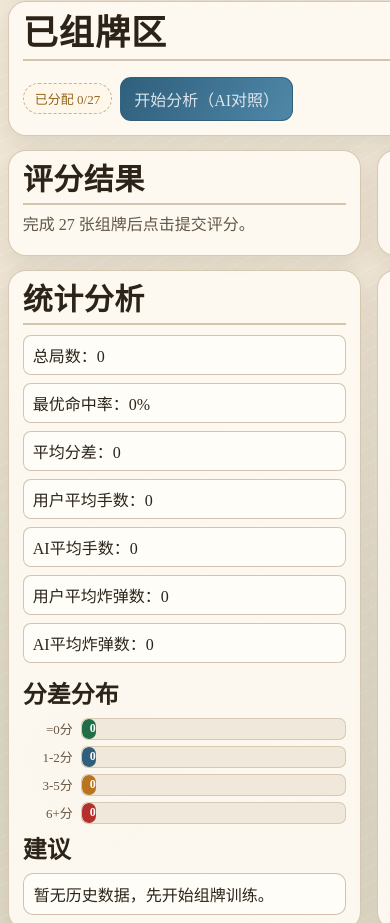
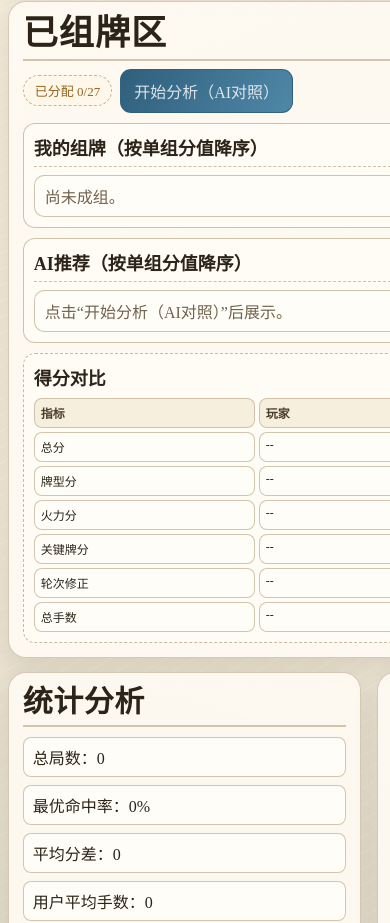
Before and after one commit to ptao73/GDan, a React (Vite) app: page / in a window 390 px wide. Shown: the part 1138-2061 px from the top of the page. Built offline with nearby package versions, Linux system fonts and the light colour scheme.

Commit message:
feat: compare user vs AI groups side-by-side with sorted combo scores

```diff
--- a/src/App.css
+++ b/src/App.css
@@ -592,6 +592,32 @@ button.ghost:hover {
   color: #95641d;
 }
 
+.combo-compare {
+  display: grid;
+  gap: 10px;
+  margin-top: 10px;
+}
+
+.combo-compare-grid {
+  display: grid;
+  grid-template-columns: repeat(2, minmax(0, 1fr));
+  gap: 10px;
+}
+
+.combo-column {
+  border: 1px solid rgba(194, 175, 146, 0.76);
+  border-radius: 12px;
+  background: rgba(255, 253, 248, 0.72);
+  padding: 10px;
+}
+
+.combo-column h3 {
+  margin: 0;
+  padding-bottom: 6px;
+  border-bottom: 1px dashed rgba(194, 175, 146, 0.78);
+  font-size: 22px;
+}
+
 .combo-list,
 .history-list,
 .suggest-list {
@@ -602,26 +628,56 @@ button.ghost:hover {
   gap: 8px;
 }
 
-.combo-list li,
+.combo-list li {
+  border: 1px solid rgba(194, 175, 146, 0.76);
+  background: rgba(255, 253, 248, 0.96);
+  border-radius: 10px;
+  padding: 8px 10px;
+  display: grid;
+  grid-template-columns: minmax(0, 1fr) auto;
+  gap: 8px;
+  align-items: flex-start;
+  animation: slide-in 260ms ease;
+}
+
+.combo-list.ai-list li {
+  grid-template-columns: minmax(0, 1fr);
+}
+
+.combo-line {
+  display: grid;
+  gap: 4px;
+  min-width: 0;
+}
+
+.combo-line > span:first-child {
+  line-height: 1.4;
+  word-break: break-word;
+}
+
+.combo-score-chip {
+  justify-self: start;
+  display: inline-flex;
+  align-items: center;
+  border-radius: 999px;
+  padding: 2px 8px;
+  font-size: 11px;
+  color: #5a4b37;
+  border: 1px solid rgba(190, 171, 141, 0.72);
+  background: #f8f2e7;
+}
+
+.combo-empty {
+  color: #72624d;
+  justify-content: center;
+}
+
 .history-list li,
 .suggest-list li {
   border: 1px solid rgba(194, 175, 146, 0.76);
   background: rgba(255, 253, 248, 0.96);
   border-radius: 10px;
   padding: 8px 10px;
-}
-
-.combo-list li {
-  display: flex;
-  justify-content: space-between;
-  gap: 8px;
-  align-items: flex-start;
-  animation: slide-in 260ms ease;
-}
-
-.combo-list li span {
-  flex: 1;
-  line-height: 1.4;
 }
 
 .combo-list li.same {
@@ -637,6 +693,38 @@ button.ghost:hover {
 .combo-list li.added {
   border-color: rgba(76, 156, 108, 0.55);
   background: #eaf8ef;
+}
+
+.combo-score-compare {
+  border: 1px dashed rgba(194, 175, 146, 0.86);
+  border-radius: 12px;
+  background: rgba(255, 253, 248, 0.78);
+  padding: 10px;
+}
+
+.combo-score-compare h3 {
+  margin: 0 0 8px;
+  font-size: 22px;
+}
+
+.score-compare-grid {
+  display: grid;
+  grid-template-columns: 0.8fr 1fr 1fr;
+  gap: 6px;
+}
+
+.score-compare-grid p {
+  margin: 0;
+  padding: 6px 8px;
+  border: 1px solid rgba(194, 175, 146, 0.72);
+  border-radius: 8px;
+  background: rgba(255, 253, 248, 0.96);
+}
+
+.score-compare-grid p.head {
+  font-weight: 700;
+  color: #4c3d2b;
+  background: #f7efde;
 }
 
 .diff-legend {
@@ -870,6 +958,10 @@ button.ghost:hover {
     grid-template-columns: 1fr;
   }
 
+  .combo-compare-grid {
+    grid-template-columns: 1fr;
+  }
+
   .hero-actions {
     width: 100%;
     align-items: stretch;
@@ -925,6 +1017,29 @@ button.ghost:hover {
     grid-template-columns: 1fr;
   }
 
+  .combo-column h3,
+  .combo-score-compare h3 {
+    font-size: 18px;
+  }
+
+  .combo-list li {
+    grid-template-columns: 1fr;
+  }
+
+  .combo-score-chip {
+    font-size: 10px;
+  }
+
+  .score-compare-grid {
+    grid-template-columns: repeat(3, minmax(0, 1fr));
+    gap: 4px;
+  }
+
+  .score-compare-grid p {
+    font-size: 12px;
+    padding: 5px 6px;
+  }
+
   .matrix-board {
     padding: 8px;
   }
--- a/src/App.jsx
+++ b/src/App.jsx
@@ -5,8 +5,6 @@ import StatusBar from './components/StatusBar.jsx';
 import CardMatrix from './components/CardMatrix.jsx';
 import SelectionPanel from './components/SelectionPanel.jsx';
 import ComboList from './components/ComboList.jsx';
-import ScoreResult from './components/ScoreResult.jsx';
-import AiResult from './components/AiResult.jsx';
 import StatsPanel from './components/StatsPanel.jsx';
 import HistoryPanel from './components/HistoryPanel.jsx';
 import BottomBar from './components/BottomBar.jsx';
@@ -67,14 +65,6 @@ export default function App() {
 
         <article className="panel combos-panel">
           <h2>已组牌区</h2>
-          <ComboList
-            userCombos={g.userCombos}
-            aiResult={g.aiResult}
-            aiComboKeySet={g.aiComboKeySet}
-            aiHasRecommendation={g.aiHasRecommendation}
-            removeGroup={g.removeGroup}
-            isSolving={g.isSolving}
-          />
           <div className="submit-actions">
             <span className={`assign-state ${g.canAnalyze ? 'ok' : 'pending'}`}>
               已分配 {g.assignedCardsCount}/27
@@ -83,19 +73,20 @@ export default function App() {
               {g.isSolving ? '专家正在计算中...' : '开始分析（AI对照）'}
             </button>
           </div>
+          <ComboList
+            userCombos={g.userCombos}
+            trumpRank={g.trumpRank}
+            aiResult={g.aiResult}
+            aiComboKeySet={g.aiComboKeySet}
+            userComboKeySet={g.userComboKeySet}
+            aiHasRecommendation={g.aiHasRecommendation}
+            aiStatus={g.aiStatus}
+            userScore={g.userScore}
+            aiScoreView={g.aiScoreView}
+            removeGroup={g.removeGroup}
+            isSolving={g.isSolving}
+          />
         </article>
-      </section>
-
-      <section className="layout-grid results-grid">
-        <ScoreResult userScore={g.userScore} />
-        <AiResult
-          aiResult={g.aiResult}
-          aiStatus={g.aiStatus}
-          userScore={g.userScore}
-          aiScoreView={g.aiScoreView}
-          userComboKeySet={g.userComboKeySet}
-          aiHasRecommendation={g.aiHasRecommendation}
-        />
       </section>
 
       <section className="layout-grid">
--- a/src/components/ComboList.jsx
+++ b/src/components/ComboList.jsx
@@ -1,5 +1,7 @@
 import { cardLabel } from '../engine/cards.js';
 import { comboKey } from '../engine/combos.js';
+import { scoreComboNoRound } from '../engine/scoring.js';
+import SolvingIndicator from './SolvingIndicator.jsx';
 
 function comboText(combo) {
   const cards = (combo.cards || []).map((card) => cardLabel(card)).join(' ');
@@ -15,32 +17,150 @@ function comboText(combo) {
   return `${combo.label}：${cards}`;
 }
 
+function buildSortableItems(combos, trumpRank) {
+  return combos
+    .map((combo, index) => {
+      const score = scoreComboNoRound(combo, trumpRank);
+      return {
+        combo,
+        originIndex: index,
+        total: score.total,
+        shapeScore: score.shapeScore,
+        burstScore: score.burstScore,
+        keyScore: score.keyScore
+      };
+    })
+    .sort((a, b) => {
+      if (a.total !== b.total) return b.total - a.total;
+      if (a.burstScore !== b.burstScore) return b.burstScore - a.burstScore;
+      if (a.shapeScore !== b.shapeScore) return b.shapeScore - a.shapeScore;
+      if (a.keyScore !== b.keyScore) return b.keyScore - a.keyScore;
+      return a.originIndex - b.originIndex;
+    });
+}
+
+function scoreChipText(item) {
+  return `总${item.total} / 牌${item.shapeScore} 火${item.burstScore} 关${item.keyScore}`;
+}
+
 export default function ComboList({
   userCombos,
+  trumpRank,
   aiResult,
   aiComboKeySet,
+  userComboKeySet,
   aiHasRecommendation,
+  aiStatus,
+  userScore,
+  aiScoreView,
   removeGroup,
-  isSolving
+  isSolving,
 }) {
+  const sortedUserItems = buildSortableItems(userCombos, trumpRank);
+  const sortedAiItems = aiResult ? buildSortableItems(aiResult.combos || [], trumpRank) : [];
+  const hasAiColumn = Boolean(aiResult);
+
   return (
+    <div className="combo-compare">
+      <div className="combo-compare-grid">
+        <section className="combo-column">
+          <h3>我的组牌（按单组分值降序）</h3>
           <ul className="combo-list">
-      {userCombos.map((combo, index) => {
-        const key = comboKey(combo);
-        const compareClass = aiResult && aiHasRecommendation
+            {sortedUserItems.length === 0 ? (
+              <li className="combo-empty">尚未成组。</li>
+            ) : (
+              sortedUserItems.map((item) => {
+                const key = comboKey(item.combo);
+                const compareClass = hasAiColumn && aiHasRecommendation
                   ? aiComboKeySet.has(key)
                     ? 'same'
                     : 'removed'
                   : '';
                 return (
-          <li key={`${key}-${index}`} className={compareClass}>
-            <span>{comboText(combo)}</span>
-            <button className="ghost" onClick={() => removeGroup(index)} disabled={isSolving}>
+                  <li key={`user-${key}-${item.originIndex}`} className={compareClass}>
+                    <div className="combo-line">
+                      <span>{comboText(item.combo)}</span>
+                      <span className="combo-score-chip">{scoreChipText(item)}</span>
+                    </div>
+                    <button
+                      className="ghost"
+                      onClick={() => removeGroup(item.originIndex)}
+                      disabled={isSolving}
+                    >
                       拆组
                     </button>
                   </li>
                 );
-      })}
+              })
+            )}
           </ul>
+        </section>
+
+        <section className="combo-column">
+          <h3>AI推荐（按单组分值降序）</h3>
+          {aiStatus === 'running' ? <SolvingIndicator /> : null}
+          <ul className="combo-list ai-list">
+            {!hasAiColumn ? (
+              <li className="combo-empty">点击“开始分析（AI对照）”后展示。</li>
+            ) : sortedAiItems.length === 0 ? (
+              <li className="combo-empty">当前无可展示的 AI 组牌。</li>
+            ) : (
+              sortedAiItems.map((item) => {
+                const key = comboKey(item.combo);
+                const compareClass = aiHasRecommendation
+                  ? userComboKeySet.has(key)
+                    ? 'same'
+                    : 'added'
+                  : 'same';
+                return (
+                  <li key={`ai-${key}-${item.originIndex}`} className={compareClass}>
+                    <div className="combo-line">
+                      <span>{comboText(item.combo)}</span>
+                      <span className="combo-score-chip">{scoreChipText(item)}</span>
+                    </div>
+                  </li>
+                );
+              })
+            )}
+          </ul>
+          {hasAiColumn && !aiHasRecommendation ? (
+            <p className="hint">当前 AI 最高分未超过玩家，本轮不作为推荐方案。</p>
+          ) : null}
+        </section>
+      </div>
+
+      <div className="combo-score-compare">
+        <h3>得分对比</h3>
+        <div className="score-compare-grid">
+          <p className="head">指标</p>
+          <p className="head">玩家</p>
+          <p className="head">AI</p>
+
+          <p>总分</p>
+          <p>{userScore ? userScore.total : '--'}</p>
+          <p>{aiScoreView ? aiScoreView.total : '--'}</p>
+
+          <p>牌型分</p>
+          <p>{userScore ? userScore.detail.shapeScore : '--'}</p>
+          <p>{aiScoreView ? aiScoreView.detail.shapeScore : '--'}</p>
+
+          <p>火力分</p>
+          <p>{userScore ? userScore.detail.burstScore : '--'}</p>
+          <p>{aiScoreView ? aiScoreView.detail.burstScore : '--'}</p>
+
+          <p>关键牌分</p>
+          <p>{userScore ? userScore.detail.keyScore : '--'}</p>
+          <p>{aiScoreView ? aiScoreView.detail.keyScore : '--'}</p>
+
+          <p>轮次修正</p>
+          <p>{userScore ? userScore.detail.roundScore : '--'}</p>
+          <p>{aiScoreView ? aiScoreView.detail.roundScore : '--'}</p>
+
+          <p>总手数</p>
+          <p>{userScore ? userScore.detail.handCount : '--'}</p>
+          <p>{aiScoreView ? aiScoreView.detail.handCount : '--'}</p>
+        </div>
+      </div>
+    </div>
   );
 }
```
Lines whose indentation alone changed are shown as unchanged.
